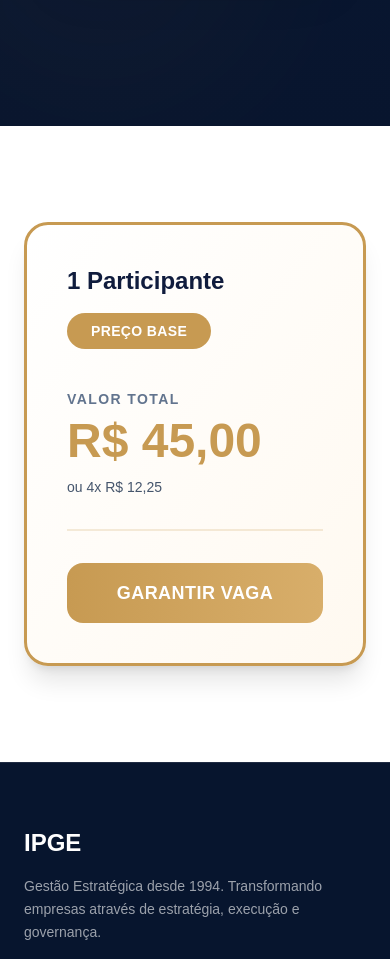
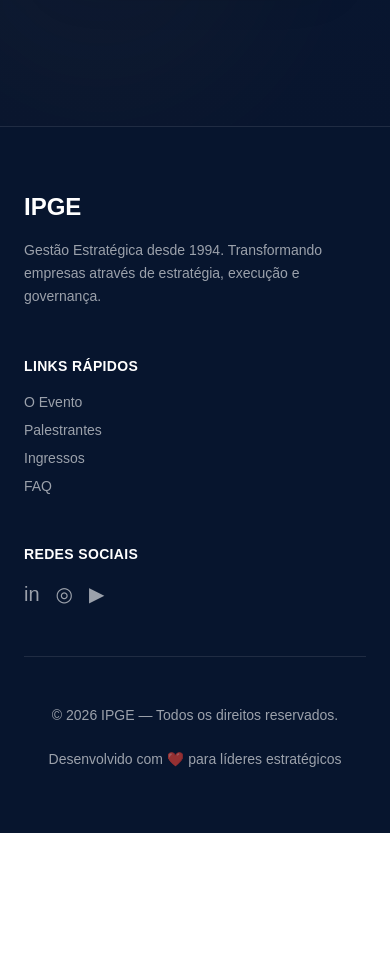
Before and after one commit to cleliapuc/ipge, a Next.js app: page / in a window 390 px wide. Shown: the part 9053-10012 px from the top of the page. After the commit the page ends 9886 px from the top, so only its background shows below. Built offline with nearby package versions, Linux system fonts and the light colour scheme.

Commit message:
layout novo

```diff
--- a/app/page.tsx
+++ b/app/page.tsx
@@ -566,39 +566,7 @@ export default function IPGEExecutiveSummit() {
         </div>
       </section>
 
-      {/* PRICING CARDS */}
-<section id="modalidades" className="py-24 bg-white">
-  <div className="max-w-7xl mx-auto px-6">
 
-
-    <div className="grid md:grid-cols-2 gap-8 max-w-4xl mx-auto">
-
-      {/* 1 PARTICIPANTE - DESTAQUE */}
-      <div className="rounded-3xl p-10 border-3 border-[#C79A52] bg-gradient-to-br from-white to-[#FFF9F0] shadow-xl hover:shadow-2xl transition-all">
-        <div className="flex items-start justify-between mb-10">
-          <div>
-            <p className="text-2xl md:text-3xl font-black text-[#101C3D]">1 Participante</p>
-            <span className="inline-block bg-[#C79A52] text-white px-6 py-2 rounded-full text-sm font-black mt-4 uppercase tracking-wide">Preço Base</span>
-          </div>
-        </div>
-        <div className="mb-8 pb-8 border-b-2 border-[#C79A52]/20">
-          <p className="text-sm text-slate-500 font-bold uppercase tracking-widest mb-2">Valor Total</p>
-          <p className="text-5xl font-black text-[#C79A52]">R$ 45,00</p>
-          <p className="text-slate-600 text-sm mt-3">ou 4x R$ 12,25</p>
-        </div>
-
-        <button
-  onClick={() => window.open('https://go.hotmart.com/P105745942U', '_blank')}
-  className="w-full bg-gradient-to-r from-[#C79A52] to-[#D8AE6A] hover:shadow-lg hover:shadow-[#C79A52]/50 text-white font-black py-4 rounded-2xl transition-all text-lg uppercase tracking-wide"
->
-  GARANTIR VAGA
-</button>
-      </div>
-
-    </div>
-
-    </div>
-</section>
 
       {/* FOOTER */}
       <footer className="bg-[#07152E] border-t border-white/10 py-16 text-white/60">
```
